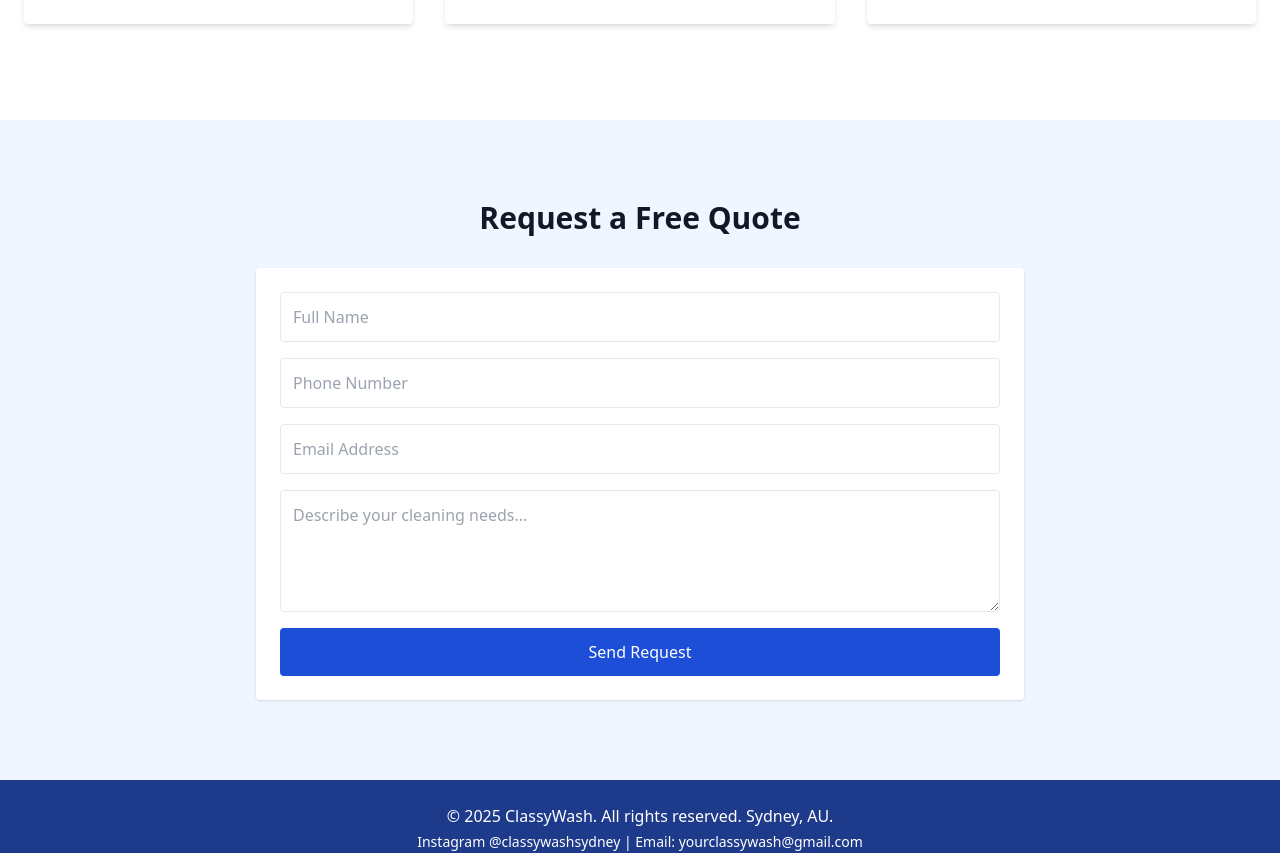
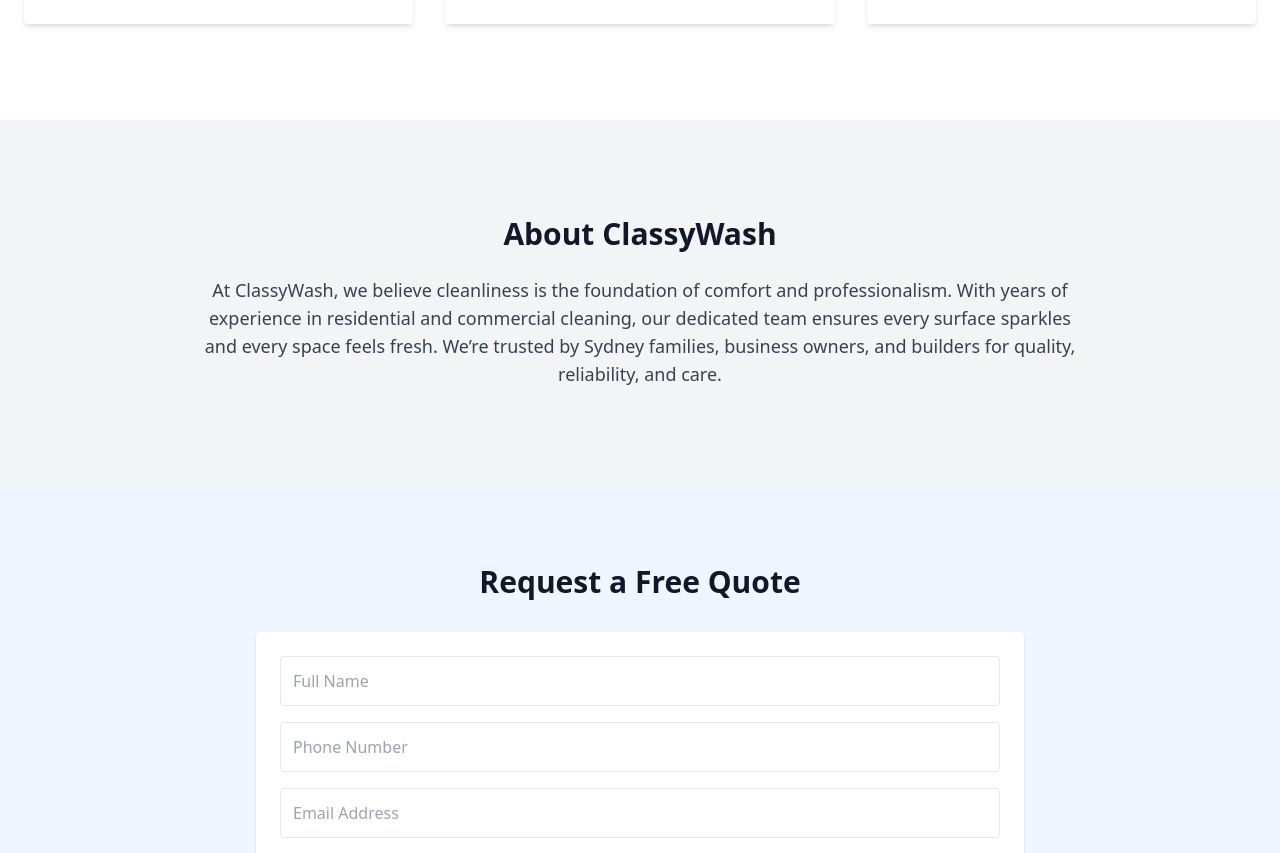
Before and after one commit to Iaml1mon/classywash, a Next.js app: page / in a window 1280 px wide. Shown: the part 1168-2021 px from the top of the page. Built offline with nearby package versions, Linux system fonts and the light colour scheme.

Commit message:
Update index.js

```diff
--- a/pages/index.js
+++ b/pages/index.js
@@ -47,6 +47,13 @@
         </div>
       </section>
 
+      <section id="about" className="bg-gray-100 py-24 px-6">
+        <div className="max-w-4xl mx-auto text-center">
+          <h3 className="text-3xl font-bold mb-6">About ClassyWash</h3>
+          <p className="text-gray-700 text-lg">At ClassyWash, we believe cleanliness is the foundation of comfort and professionalism. With years of experience in residential and commercial cleaning, our dedicated team ensures every surface sparkles and every space feels fresh. We’re trusted by Sydney families, business owners, and builders for quality, reliability, and care.</p>
+        </div>
+      </section>
+
       <section id="quote" className="bg-blue-50 py-20 px-6">
         <div className="max-w-3xl mx-auto">
           <h3 className="text-3xl font-bold text-center mb-8">Request a Free Quote</h3>
```
